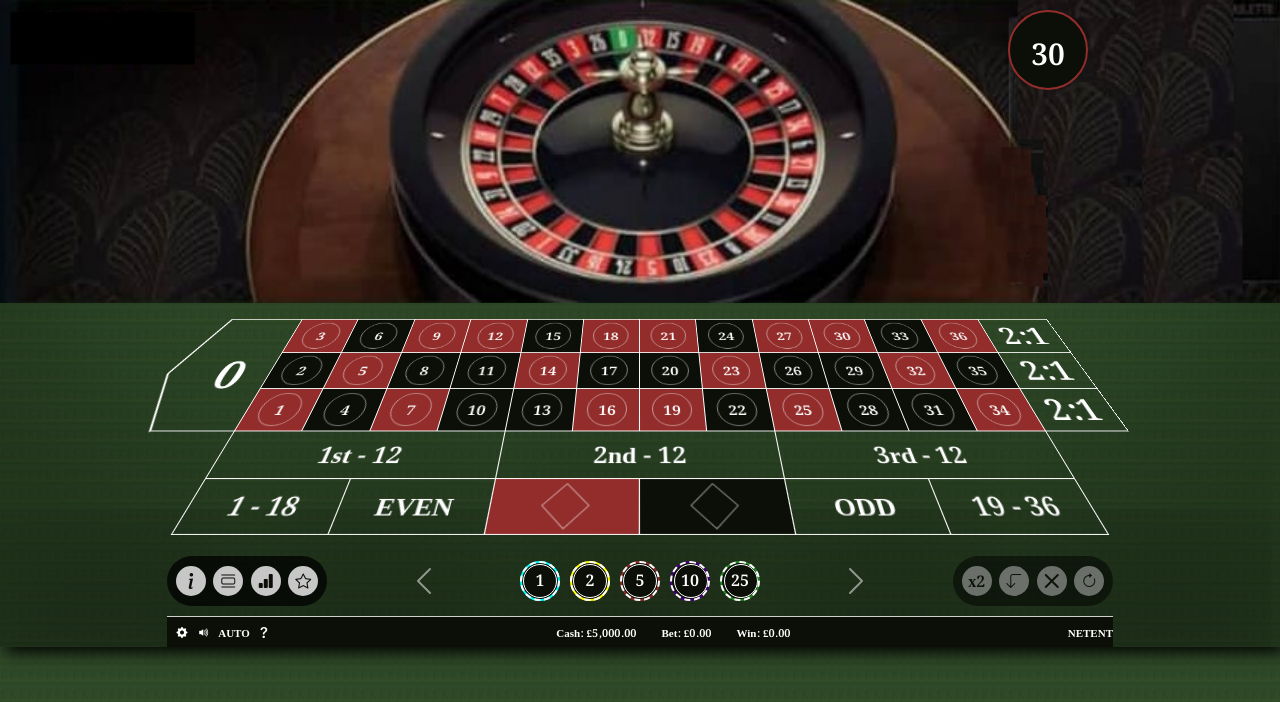
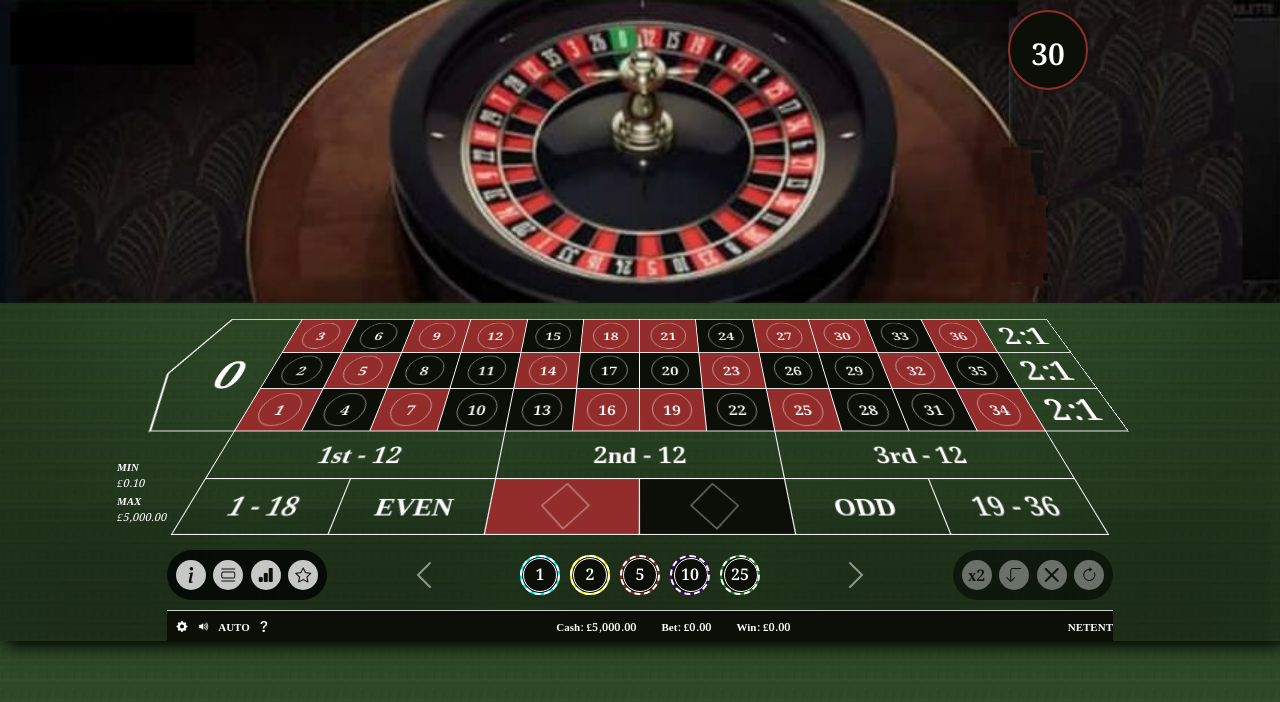
Before and after one commit to gfadavid/workflow-with-gulp-v4, a website: page site-royale/dist/index.html in a window 1280 px wide. Drawn offline with nearby package versions, Linux system fonts and the light colour scheme; files that its build step writes are made by us from their sources.

Commit message:
Implementación de campos min-max

```diff
--- a/site-royale/dev/scss/main.scss
+++ b/site-royale/dev/scss/main.scss
@@ -421,6 +421,48 @@ p {
 /* FOOTER */
 .main-footer {
     // background-color: darkkhaki;
+    @media screen and (min-width: 768px) {
+        margin-top: -70px;
+    }
+    &__min-max {
+        // background-color: darkgoldenrod;
+        display: flex;
+        justify-content: center;
+        margin-top: -13px; /* MÓVIL */
+        @media screen and (min-width: 768px) {
+            display: inline-block;
+            margin-top: 0;
+            position: relative;
+            top: -25px;
+            left: -50px;
+        }
+        &__item {
+            // background-color: darkcyan;
+            > span,
+            > p {
+                font-size: $fsz--1;
+                font-style: italic;
+            }
+            > span {
+                text-transform: uppercase;
+                font-weight: $fw--bold;
+                display: block;
+                line-height: 1;
+            }
+            > p {
+                font-weight: normal;
+                margin-top: 2px;
+            }
+            &:nth-child(even) {
+                // background-color: darkolivegreen;
+                margin-left: 10px;
+                @media screen and (min-width: 768px) {
+                    margin-left: 0;
+                    margin-top: 5px;
+                }
+            }
+        }
+    }
     &__top {
         // padding: 10px;
         display: flex;
```
Also changed, not shown: site-royale/dist/css/main.min.css, site-royale/dist/index.html.
